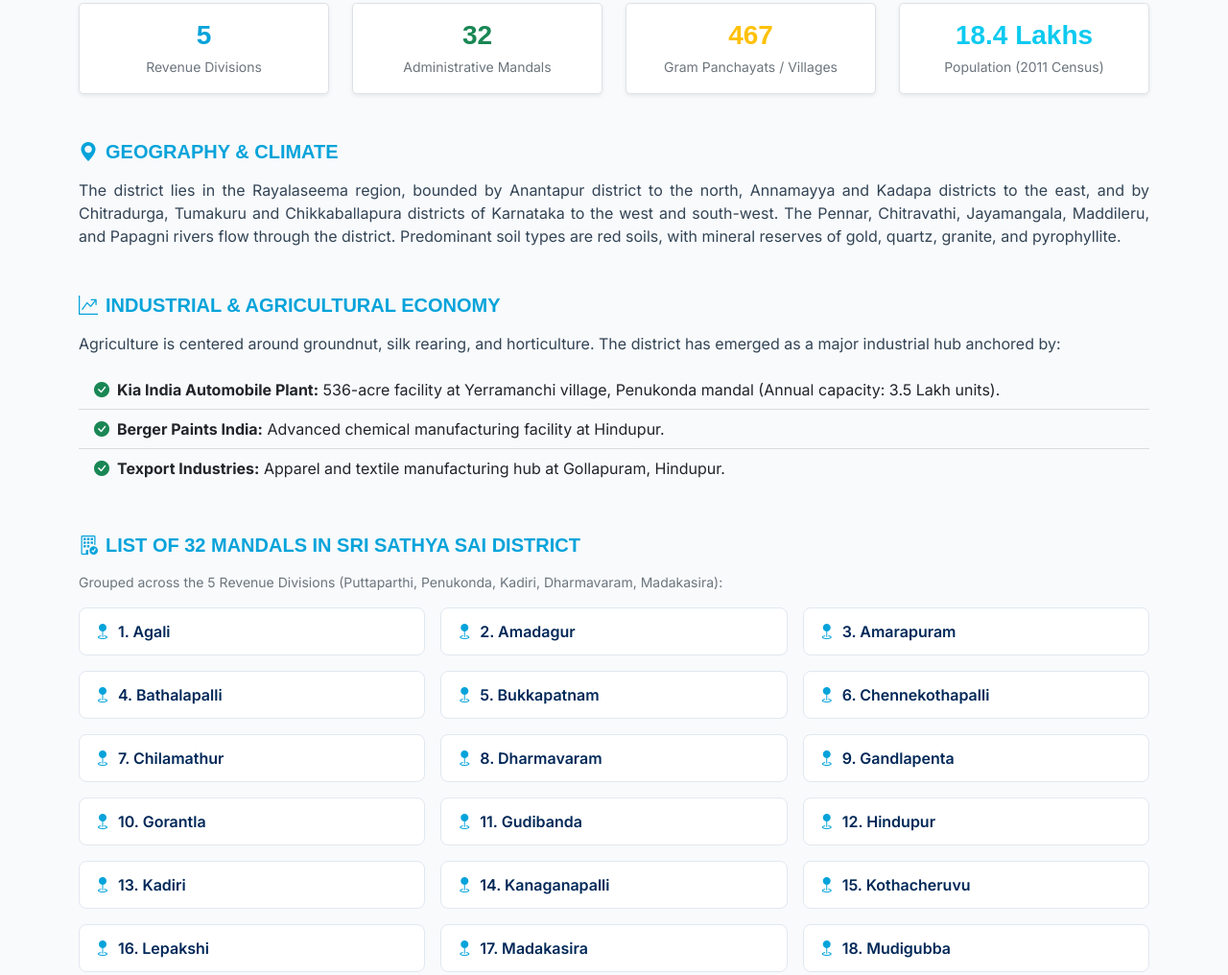
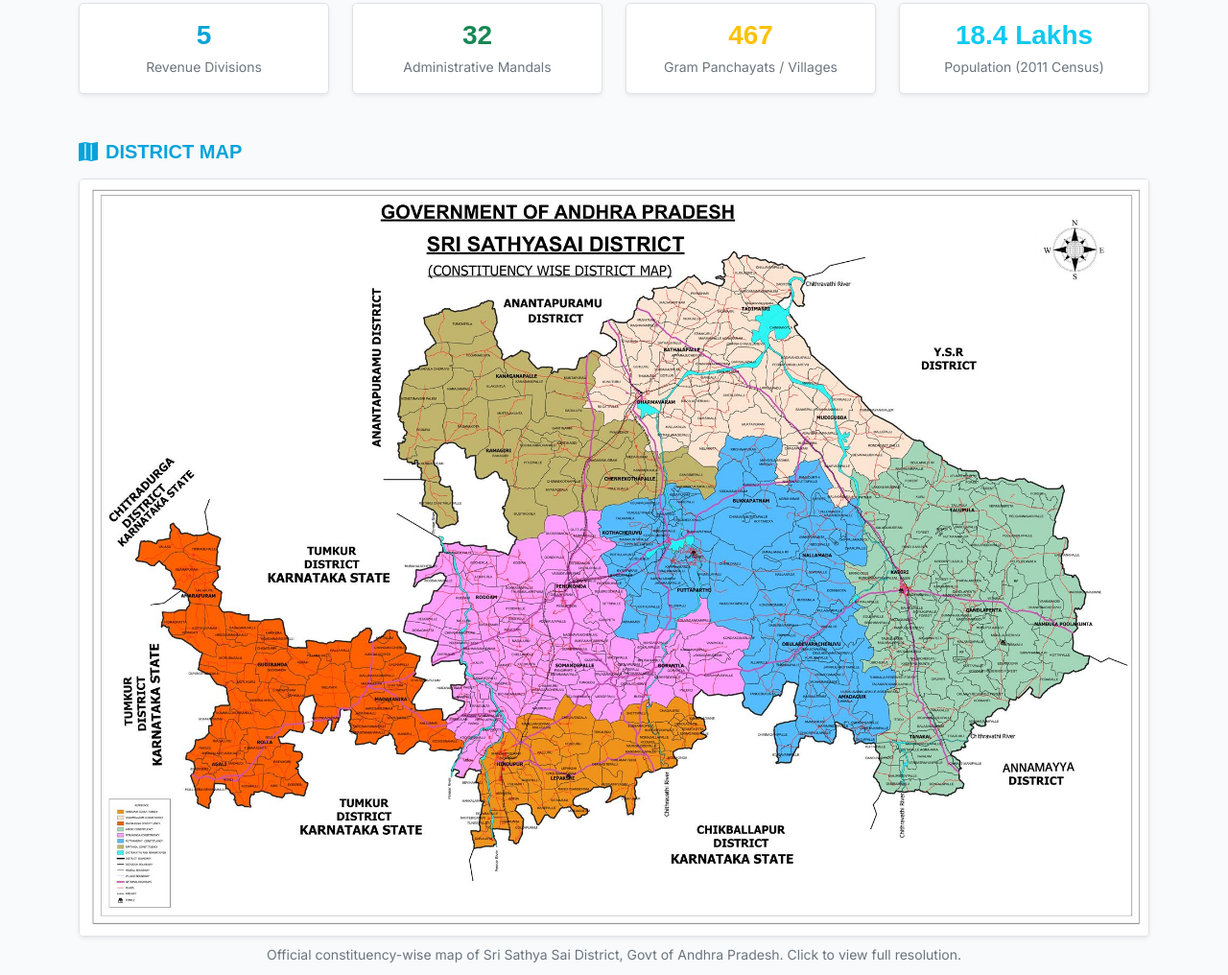
Before and after one commit to srisathyasaicsrs/CSR, a plain HTML site: page about-district.html in a window 1280 px wide. Shown: the part 729-1745 px from the top of the page at 96% size. Drawn offline with nearby package versions, Linux system fonts and the light colour scheme; a web font is replaced by a local one.

Commit message:
Add official district map to About District Profile page
- New "District Map" section with the official AP Government
  constituency-wise map of Sri Sathya Sai District
- Source image was 24MB/14042x9934px; resized and compressed to
  2000px wide (~475KB) for web use, full detail still legible

```diff
--- a/about-district.html
+++ b/about-district.html
@@ -215,6 +215,14 @@
                         </div>
                     </div>
 
+                    <h5 class="fw-bold text-primary text-uppercase mt-5 mb-3"><i class="bi bi-map-fill me-2"></i>District Map</h5>
+                    <figure class="mb-4">
+                        <a href="img/district-map.jpg" target="_blank" rel="noopener">
+                            <img src="img/district-map.jpg" alt="Government of Andhra Pradesh - Sri Sathya Sai District constituency-wise map" class="img-fluid rounded-3 border shadow-sm w-100">
+                        </a>
+                        <figcaption class="text-muted small mt-2 text-center">Official constituency-wise map of Sri Sathya Sai District, Govt of Andhra Pradesh. Click to view full resolution.</figcaption>
+                    </figure>
+
                     <h5 class="fw-bold text-primary text-uppercase mt-5 mb-3"><i class="bi bi-geo-alt-fill me-2"></i>Geography & Climate</h5>
                     <p style="text-align: justify;">
                         The district lies in the Rayalaseema region, bounded by Anantapur district to the north, Annamayya and Kadapa districts to the east, and by Chitradurga, Tumakuru and Chikkaballapura districts of Karnataka to the west and south-west. The Pennar, Chitravathi, Jayamangala, Maddileru, and Papagni rivers flow through the district. Predominant soil types are red soils, with mineral reserves of gold, quartz, granite, and pyrophyllite.
```
Also changed, not shown: img/district-map.jpg (added).
